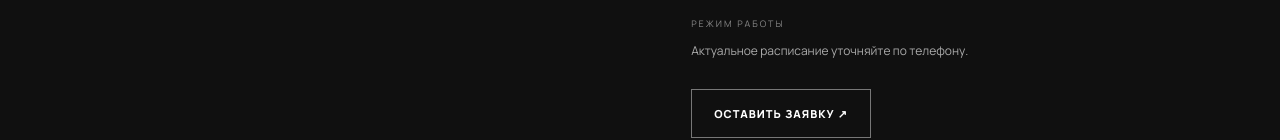
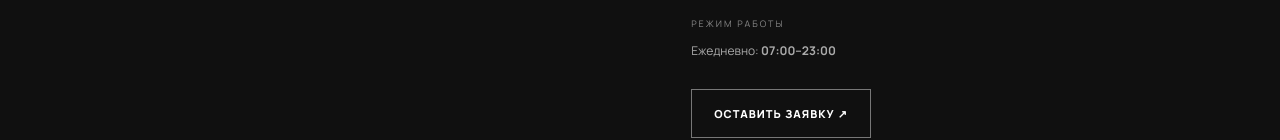
Before and after one commit to napalkovandrei2-rgb/maddox-fitness., a website: page public/index.html in a window 1280 px wide. Shown: the part 5804-5944 px from the top of the page. Drawn offline with nearby package versions, Linux system fonts and the light colour scheme.

Commit message:
Add daily opening hours to MADDOX contacts

```diff
--- a/public/index.html
+++ b/public/index.html
@@ -52,7 +52,7 @@
  <article class="plan"><p class="plan-label">03 / LONG TERM</p><h3>АБОНЕМЕНТЫ НА 3 И 6 МЕСЯЦЕВ</h3><p class="plan-price">6 500 ₽ / 11 000 ₽</p><p>Выгодный вариант для долгосрочных занятий.</p><ul><li>3 месяца — 6 500 ₽</li><li>6 месяцев — 11 000 ₽</li></ul><button class="btn btn-outline open-register">Оформить абонемент ↗</button></article></div><div class="personal-training-price"><div><span class="plan-label">PERSONAL TRAINING</span><h3>ПЕРСОНАЛЬНАЯ ТРЕНИРОВКА</h3><p>Индивидуальное занятие с тренером MADDOX</p></div><div class="personal-training-cost">1 000 ₽</div><button class="btn btn-accent open-register">Записаться ↗</button></div><p class="fineprint">Перед покупкой уточняйте у администратора условия посещения и актуальность прайса.</p>
 </section>
 <section class="cta"><p class="eyebrow">ТВОЙ СЛЕДУЮЩИЙ ШАГ</p><h2>НАЧНИ<br><span>СЕГОДНЯ.</span></h2><button class="btn btn-accent open-register">Оставить заявку <span>↗</span></button></section>
-<section class="contacts section" id="contacts"><div class="section-kicker">05 / КОНТАКТЫ</div><div class="contact-grid"><div><h2>МЫ НА<br><span>СВЯЗИ</span></h2><p>Уточнить расписание, стоимость и условия посещения можно у администратора.</p></div><div class="contact-details"><small>ТЕЛЕФОН АДМИНИСТРАЦИИ</small><a class="big-phone" href="tel:+79991234567">+7 999 123 45-67</a><small>АДРЕС</small><p>г. Сыктывкар, ул. Оплеснина, д. 65/2</p><small>E-MAIL АДМИНИСТРАЦИИ</small><a href="mailto:maddox.admin22@gmail.com">maddox.admin22@gmail.com</a><small>РЕЖИМ РАБОТЫ</small><p>Актуальное расписание уточняйте по телефону.</p><button class="btn btn-outline open-register">Оставить заявку ↗</button></div></div></section>
+<section class="contacts section" id="contacts"><div class="section-kicker">05 / КОНТАКТЫ</div><div class="contact-grid"><div><h2>МЫ НА<br><span>СВЯЗИ</span></h2><p>Уточнить расписание, стоимость и условия посещения можно у администратора.</p></div><div class="contact-details"><small>ТЕЛЕФОН АДМИНИСТРАЦИИ</small><a class="big-phone" href="tel:+79991234567">+7 999 123 45-67</a><small>АДРЕС</small><p>г. Сыктывкар, ул. Оплеснина, д. 65/2</p><small>E-MAIL АДМИНИСТРАЦИИ</small><a href="mailto:maddox.admin22@gmail.com">maddox.admin22@gmail.com</a><small>РЕЖИМ РАБОТЫ</small><p class="opening-hours">Ежедневно: <strong>07:00–23:00</strong></p><button class="btn btn-outline open-register">Оставить заявку ↗</button></div></div></section>
 </main>
 <footer><a class="brand" href="#top"><span class="brand-mark">M</span><span>MADDOX</span></a><p>© 2026 MADDOX FITNESS. Все права защищены.</p><div class="footer-links"><a href="terms.html">Пользовательское соглашение</a><a href="privacy.html">Политика обработки данных</a><a href="consent.html">Согласие на обработку данных</a></div></footer>
 <div class="modal" id="registerModal" aria-hidden="true"><div class="modal-backdrop"></div><div class="modal-card" role="dialog" aria-modal="true" aria-labelledby="modalTitle"><button class="modal-close" aria-label="Закрыть">×</button><p class="eyebrow">MADDOX / REGISTRATION</p><h2 id="modalTitle">СТАНЬ ЧАСТЬЮ<br><span>MADDOX</span></h2><p class="modal-desc">Оставьте контакты — администратор свяжется с вами.</p>
```
